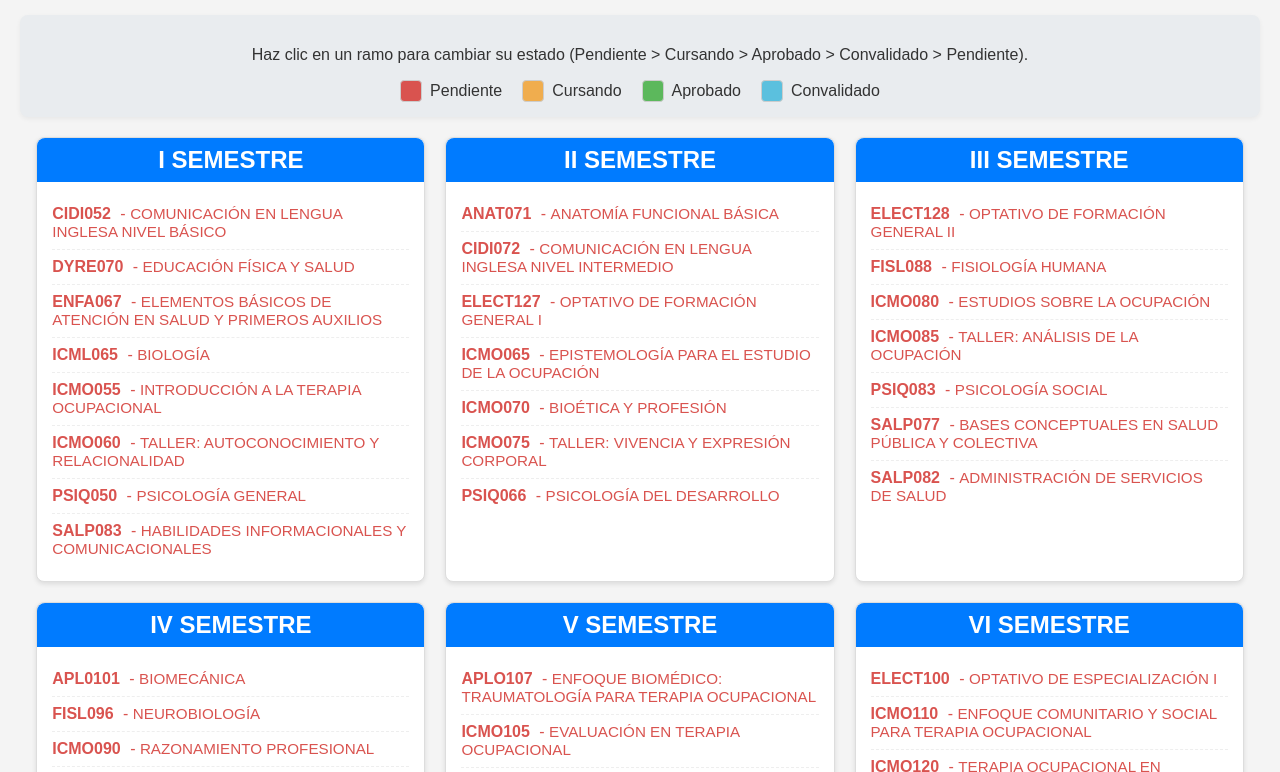
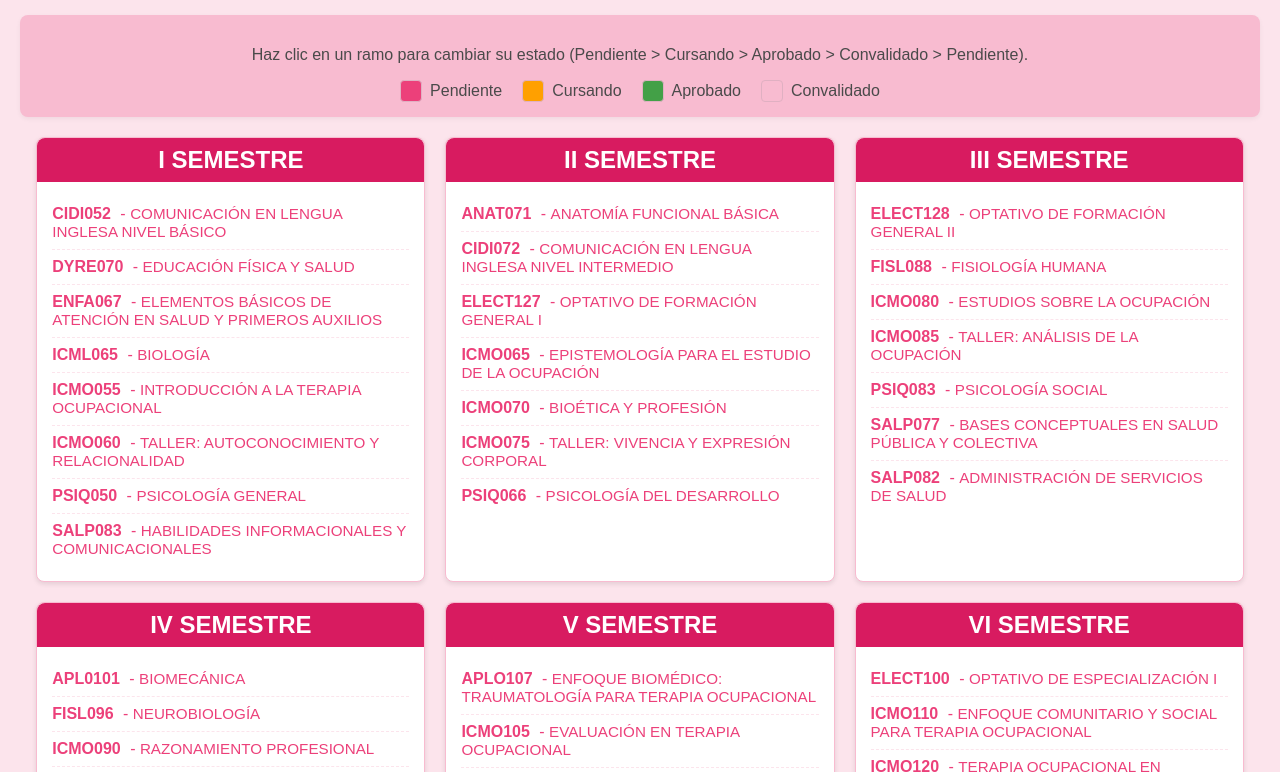
Before and after one commit to mali2709/Malla-curricularto, a plain HTML site: page index.html in a window 1280 px wide. Shown: the part 73-845 px from the top of the page. Drawn offline with Linux system fonts and the light colour scheme.

Commit message:
Update estilos.css

```diff
--- a/estilos.css
+++ b/estilos.css
@@ -1,41 +1,41 @@
-/* estilos.css */
+/* estilos.css - Con colores rosados */
 
 body {
     font-family: Arial, sans-serif;
     margin: 20px;
-    background-color: #f4f4f4;
-    color: #333;
+    background-color: #fce4ec; /* Rosado muy claro */
+    color: #4a4a4a; /* Gris oscuro para el texto principal */
 }
 
 h1 {
-    color: #0056b3;
+    color: #ad1457; /* Rosado oscuro para el título */
     text-align: center;
     margin-bottom: 30px;
 }
 
 .malla-container {
     display: flex;
-    flex-wrap: wrap; /* Permite que los semestres se ajusten en varias filas */
-    gap: 20px; /* Espacio entre los bloques de semestre */
-    justify-content: center; /* Centra los semestres */
+    flex-wrap: wrap;
+    gap: 20px;
+    justify-content: center;
 }
 
 .semestre-block {
     background-color: #fff;
-    border: 1px solid #ddd;
+    border: 1px solid #f8bbd0; /* Borde rosado más suave */
     border-radius: 8px;
     box-shadow: 0 2px 5px rgba(0,0,0,0.1);
     padding: 15px;
-    width: calc(33% - 20px); /* Aproximadamente 3 bloques por fila, ajusta según tu pantalla */
-    min-width: 280px; /* Ancho mínimo para evitar que se pongan muy pequeños */
-    box-sizing: border-box; /* Incluye padding y border en el ancho */
+    width: calc(33% - 20px);
+    min-width: 280px;
+    box-sizing: border-box;
 }
 
 .semestre-title {
-    background-color: #007bff;
+    background-color: #d81b60; /* Rosado medio para el título del semestre */
     color: white;
     padding: 8px 15px;
-    margin: -15px -15px 15px -15px; /* Ajusta para que ocupe todo el ancho superior del bloque */
+    margin: -15px -15px 15px -15px;
     border-top-left-radius: 8px;
     border-top-right-radius: 8px;
     font-weight: bold;
@@ -50,8 +50,8 @@ h1 {
 
 .ramo-item {
     padding: 8px 0;
-    border-bottom: 1px dashed #eee;
-    cursor: pointer; /* Indica que es clicable */
+    border-bottom: 1px dashed #fce4ec; /* Borde rosado muy claro para separación */
+    cursor: pointer;
     transition: background-color 0.2s ease;
 }
 
@@ -60,27 +60,24 @@ h1 {
 }
 
 .ramo-item:hover {
-    background-color: #f9f9f9;
+    background-color: #fcf1f5; /* Rosado aún más claro al pasar el mouse */
 }
 
-/* Colores para los estados de los ramos */
+/* Colores para los estados de los ramos (tonos rosados) */
 .estado-Pendiente {
-    color: #d9534f; /* Rojo */
+    color: #ec407a; /* Rosado vibrante */
 }
 
 .estado-Cursando {
-    color: #f0ad4e; /* Naranjo/Amarillo */
+    color: #ffa000; /* Naranjo oscuro (mantengo este para contraste en "cursando" que es más neutral) */
 }
 
 .estado-Aprobado {
-    color: #5cb85c; /* Verde */
-    text-decoration: line-through; /* Tachado para ramos aprobados */
+    color: #43a047; /* Verde (un verde que combine bien con rosados, o puedes elegir otro rosado) */
+    text-decoration: line-through;
 }
 
-.estado-Convalidado {
-    color: #5bc0de; /* Azul claro */
-    font-style: italic;
-}
+/* --- La categoría Convalidado ha sido eliminada --- */
 
 .ramo-code {
     font-weight: bold;
@@ -96,7 +93,7 @@ h1 {
     text-align: center;
     margin-bottom: 20px;
     padding: 15px;
-    background-color: #e9ecef;
+    background-color: #f8bbd0; /* Fondo rosado suave */
     border-radius: 8px;
     box-shadow: 0 2px 5px rgba(0,0,0,0.05);
 }
@@ -118,23 +115,22 @@ h1 {
     height: 20px;
     border-radius: 4px;
     margin-right: 8px;
-    border: 1px solid #ccc; /* Para que se vea el borde en colores claros */
+    border: 1px solid #e0b0c2; /* Borde rosado claro para las cajas de color */
 }
-.color-box.pendiente { background-color: #d9534f; }
-.color-box.cursando { background-color: #f0ad4e; }
-.color-box.aprobado { background-color: #5cb85c; }
-.color-box.convalidado { background-color: #5bc0de; }
+.color-box.pendiente { background-color: #ec407a; }
+.color-box.cursando { background-color: #ffa000; } /* Mantengo el naranja para cursando, puedes cambiarlo si quieres */
+.color-box.aprobado { background-color: #43a047; } /* Mantengo el verde para aprobado */
 
 /* Media queries para responsividad */
 @media (max-width: 1200px) {
     .semestre-block {
-        width: calc(50% - 20px); /* 2 bloques por fila en pantallas medianas */
+        width: calc(50% - 20px);
     }
 }
 
 @media (max-width: 768px) {
     .semestre-block {
-        width: calc(100% - 20px); /* 1 bloque por fila en pantallas pequeñas */
+        width: calc(100% - 20px);
     }
     .legend {
         flex-direction: column;
```
